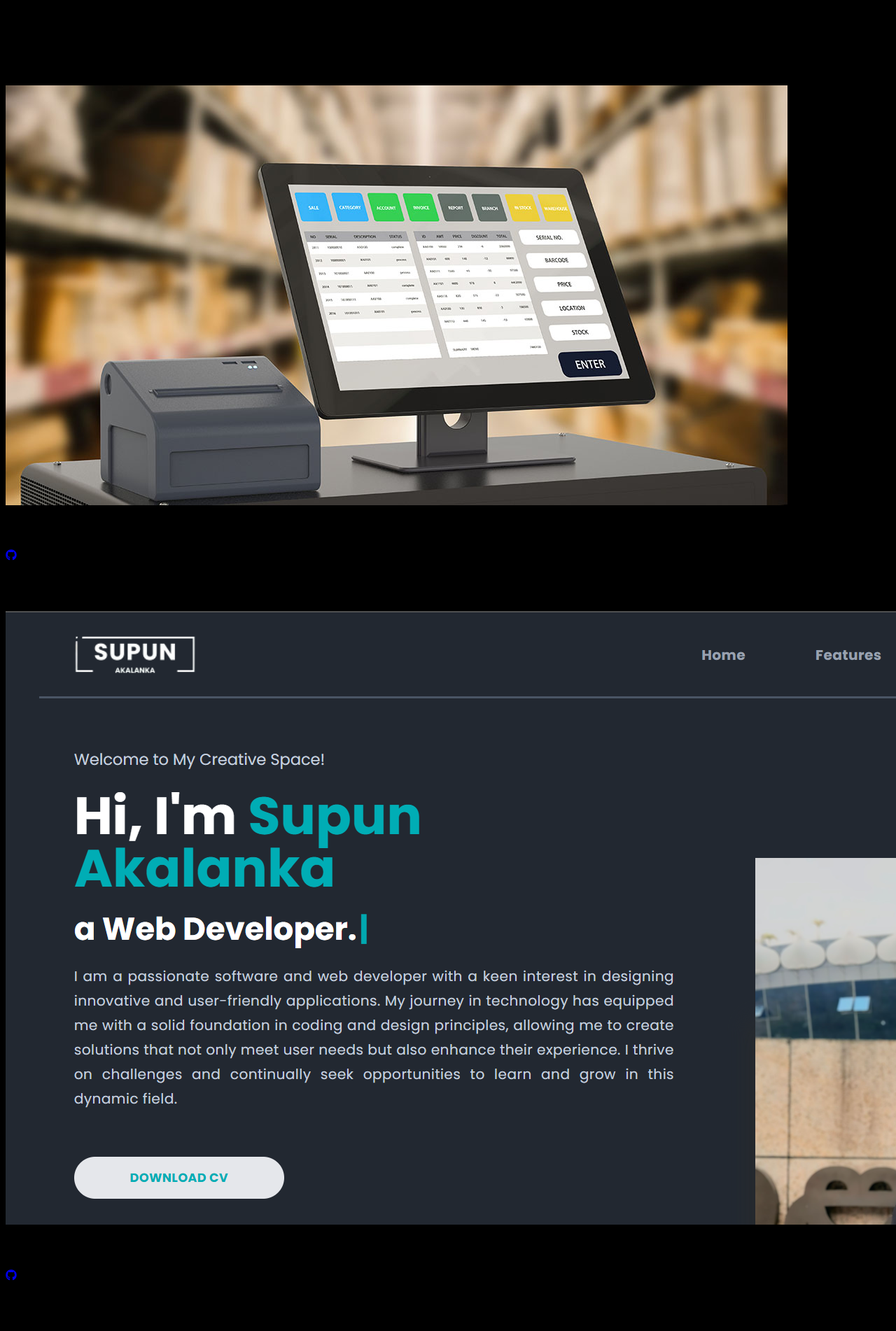
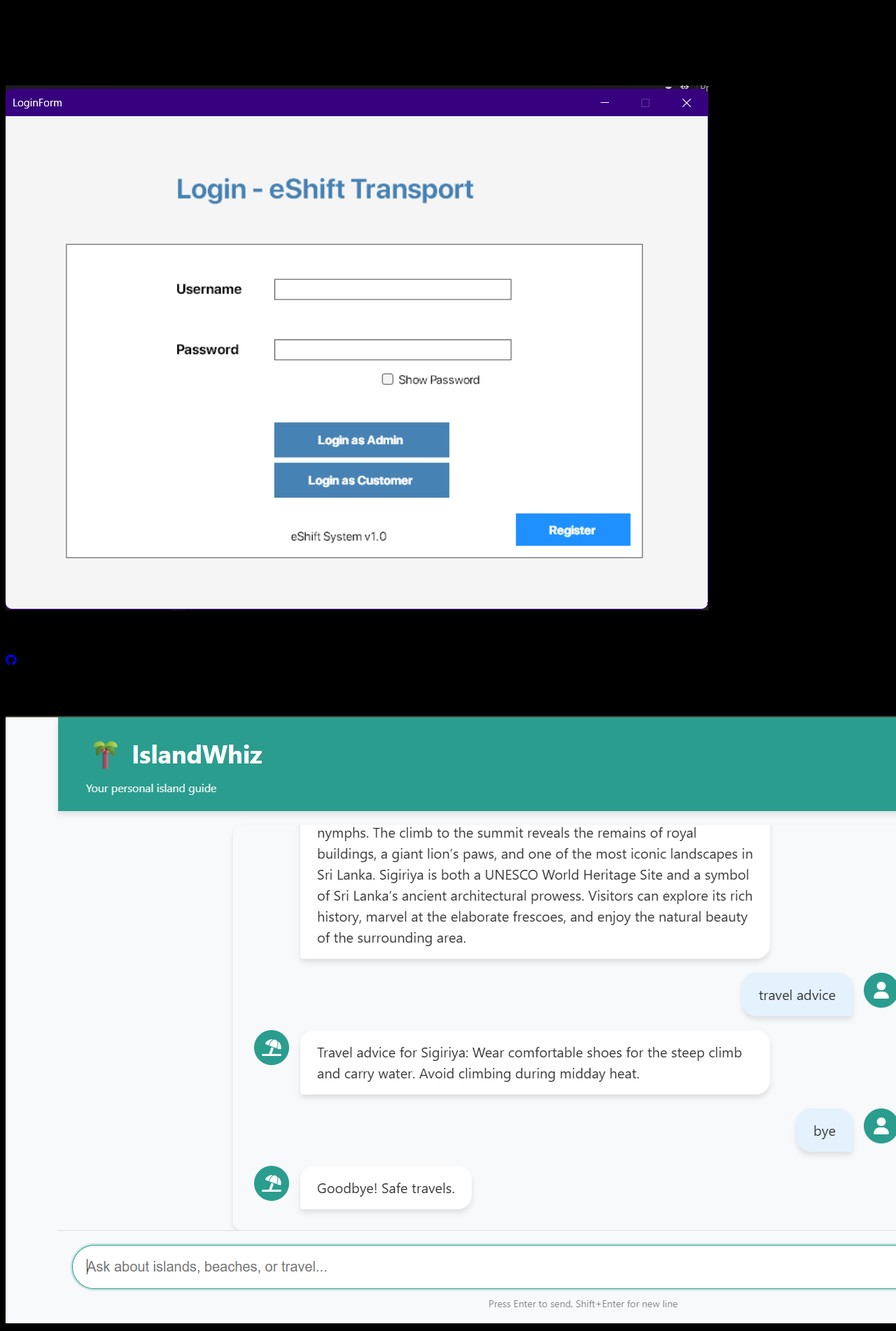
Before and after one commit to supunakalanka76/supun-akalanka, a React (Create React App) app in the folder portfolio/: page / in a window 1280 px wide. Shown: the part 5580-7482 px from the top of the page at 70% size. Built offline with nearby package versions, Linux system fonts and the light colour scheme.

Commit message:
update-projects

```diff
--- a/portfolio/src/assets/index.js
+++ b/portfolio/src/assets/index.js
@@ -10,6 +10,7 @@ import cv from './pdfs/cv.pdf';
 import portfolio from './images/projects/portfolio.png';
 import todo from './images/projects/todo.png';
 import chatbot from './images/projects/chatbot.png';
+import eshift from './images/projects/eshift.png';
 
 export {
     profile,
@@ -24,4 +25,5 @@ export {
     portfolio,
     todo,
     chatbot,
+    eshift,
  };
--- a/portfolio/src/components/projects/Projects.js
+++ b/portfolio/src/components/projects/Projects.js
@@ -1,7 +1,7 @@
 import React from 'react'
 import Title from '../layouts/Title'
 import ProjectCard from './ProjectCard'
-import {event, pos, portfolio, chatbot} from '../../assets/index'
+import {event, pos, portfolio, chatbot, eshift} from '../../assets/index'
 
 function Projects() {
   return (
@@ -15,20 +15,29 @@ function Projects() {
 
       <div className='grid grid-cols-1 md:grid-cols-2 xl:grid-cols-3 gap-6 xl:gap-14'>
         <ProjectCard
-          title='Pont Of Sales (POS) System'
-          des='A POS (Point of Sale) System is a digital solution used by businesses to process sales transactions, manage inventory, and track customer data. It simplifies the payment process and enhances operational efficiency, making it an essential tool for retail and service industries.'
-          src={pos}
+          title='eShift - Delivery Management System'
+          des='eShift is a C# Windows Forms-based Delivery and Logistics Management System designed to streamline job requests, manage customer and admin profiles, assign products to delivery jobs, and monitor job status efficiently. The system includes separate dashboards for Admin and Customer users, each with a tailored feature set and user interface.'
+          src={eshift}
         />
+
+        <ProjectCard
+          title='IslandWhiz | AI Chatbot for Tourism in Sri Lanka'
+          des='IslandWhiz is an AI-powered chatbot designed to assist tourists visiting Sri Lanka by providing real-time travel information, personalized recommendations, and cultural insights. Built using Rasa, Flask, and NLP, it aims to enhance travel experiences with intelligent conversation.'
+          src={chatbot}
+        />
+
         <ProjectCard
           title='Supun Akalanka | Personal Portfolio'
           des='A personal portfolio is a website that showcases an individual’s skills, projects, experience, and achievements. It serves as a digital resume, providing potential employers or clients with insights into the person’s expertise and creative abilities, helping them stand out in their field.'
           src={portfolio}
         />
+
         <ProjectCard
-          title='IslandWhiz | AI Chatbot for Tourism in Sri Lanka'
-          des='IslandWhiz is an AI-powered chatbot designed to assist tourists visiting Sri Lanka by providing real-time travel information, personalized recommendations, and cultural insights. Built using Rasa, Flask, and NLP, it aims to enhance travel experiences with intelligent conversation.'
-          src={chatbot}
+          title='Pont Of Sales (POS) System'
+          des='A POS (Point of Sale) System is a digital solution used by businesses to process sales transactions, manage inventory, and track customer data. It simplifies the payment process and enhances operational efficiency, making it an essential tool for retail and service industries.'
+          src={pos}
         />
+
         <ProjectCard
           title='Gatherly | The Event Reminder'
           des='An Event Reminder is a notification tool that alerts users about upcoming events or deadlines, helping them stay organized and ensuring they don’t miss important dates.'
```
Also changed, not shown: portfolio/src/assets/images/projects/eshift.png (added).
